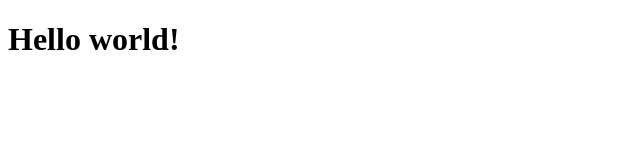
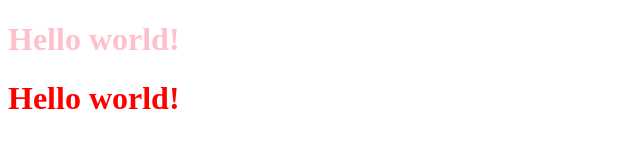
Before and after one commit to Sunbreak/webcomponents-basic.tour, a plain HTML site: page index.html in a window 1280 px wide. Shown: the whole page, without its empty margins (0-640 px from the left). Drawn offline with Linux system fonts and the light colour scheme.

Commit message:
Shadow DOM
Signed-off-by: Sunbreak <sunbreak.wang@gmail.com>

```diff
--- a/index.html
+++ b/index.html
@@ -3,12 +3,25 @@
 <html>
   <body>
     <template>
+      <style>
+        h1 {
+          color: red;
+        }
+      </style>
       <h1>Hello world!</h1>
     </template>
 
+    <style>
+      h1 {
+        color: pink;
+      }
+    </style>
+
+    <h1>Hello world!</h1>
+
     <cool-heading></cool-heading>
 
-    <script>
+    <script type="module">
       class CoolHeading extends HTMLElement {
         constructor() {
           super();
@@ -21,7 +34,8 @@
         connectedCallback() {
           const template = document.querySelector('template');
           const clone = document.importNode(template.content, true);
-          this.appendChild(clone);
+          this.attachShadow({ mode: 'open' });
+          this.shadowRoot.appendChild(clone);
         }
       }
 
```
